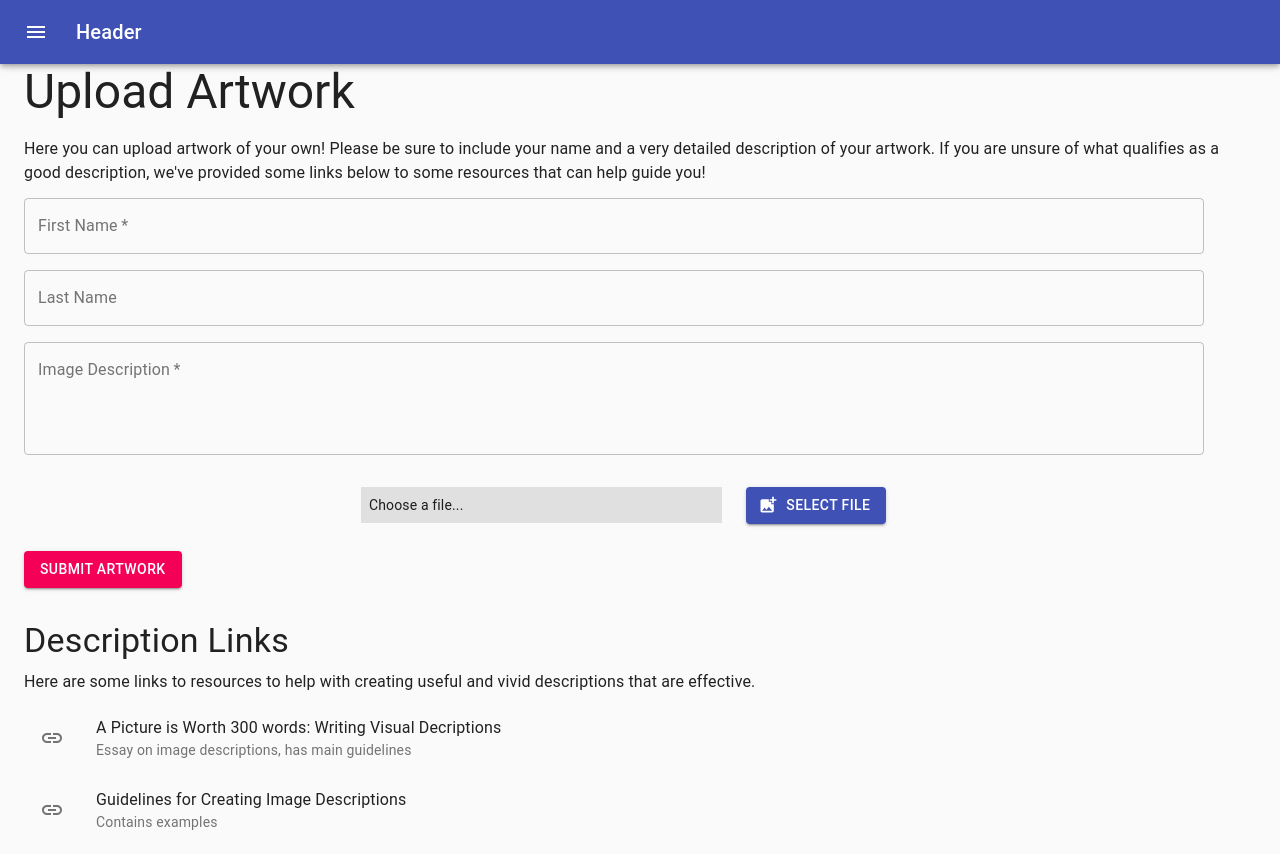
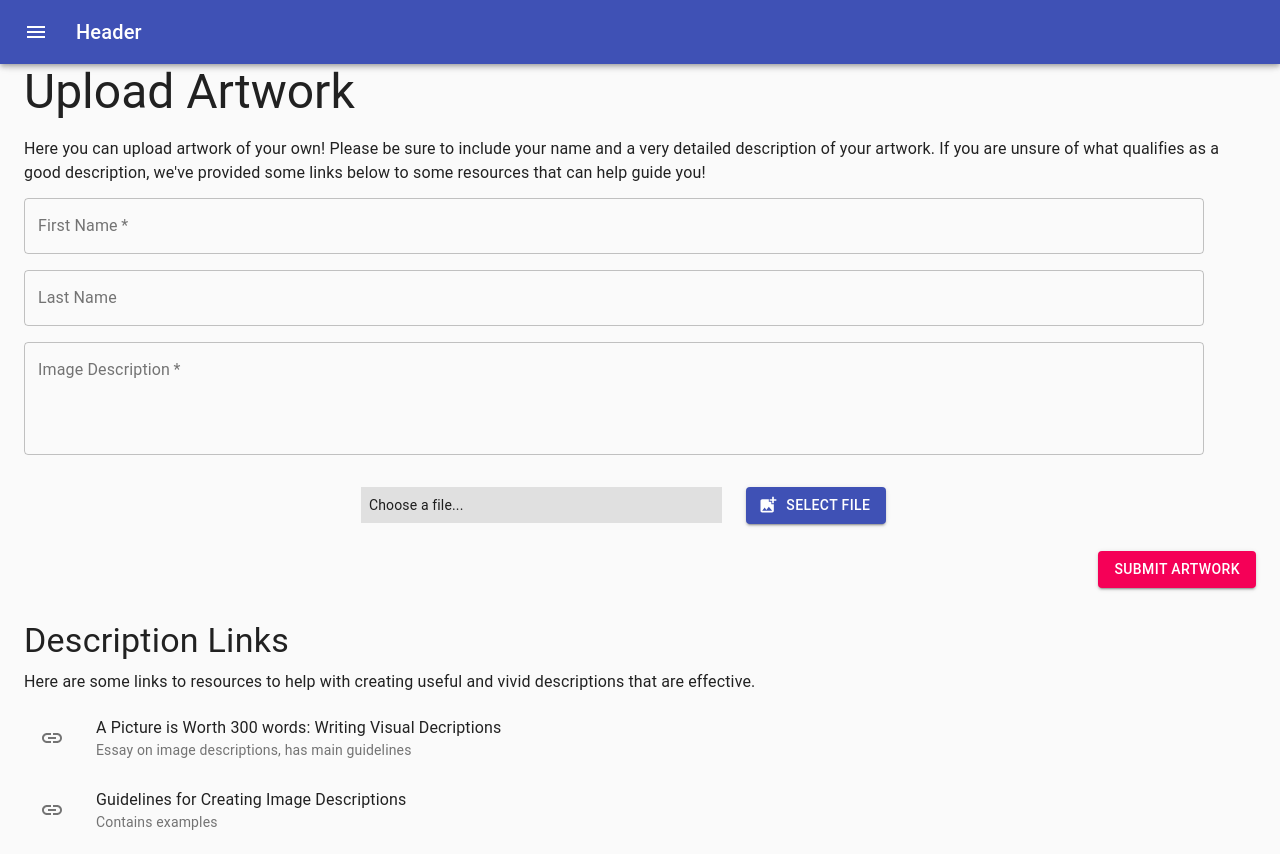
Before and after one commit to googleinterns/step65-2020, a React (Create React App) app in the folder frontend/: page /upload-artwork in a window 1280 px wide. Built offline with nearby package versions, Linux system fonts and the light colour scheme.

Commit message:
small alignment fix

```diff
--- a/frontend/src/components/dashboard/UploadsFields.js
+++ b/frontend/src/components/dashboard/UploadsFields.js
@@ -74,7 +74,7 @@ export default function UploadsFields() {
       <Grid
         container
         direction="row"
-        justify="flex-start"
+        justify="flex-end"
         alignItems="center"
         className={classes.root}
       >
```
